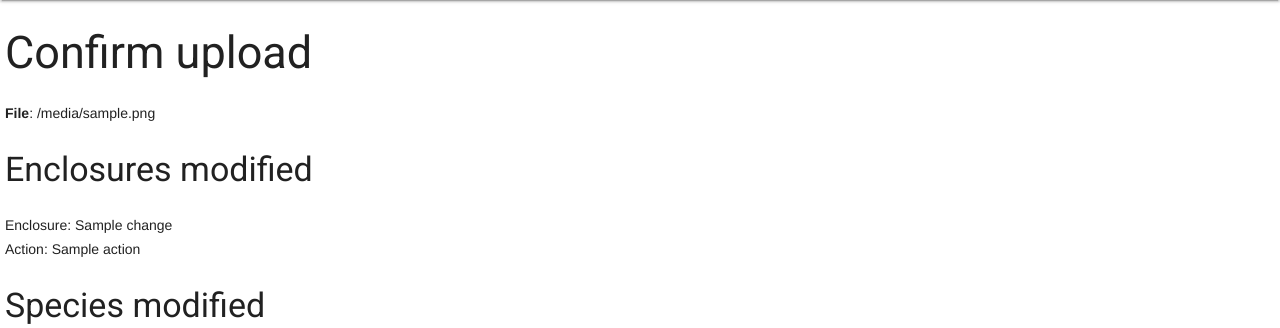
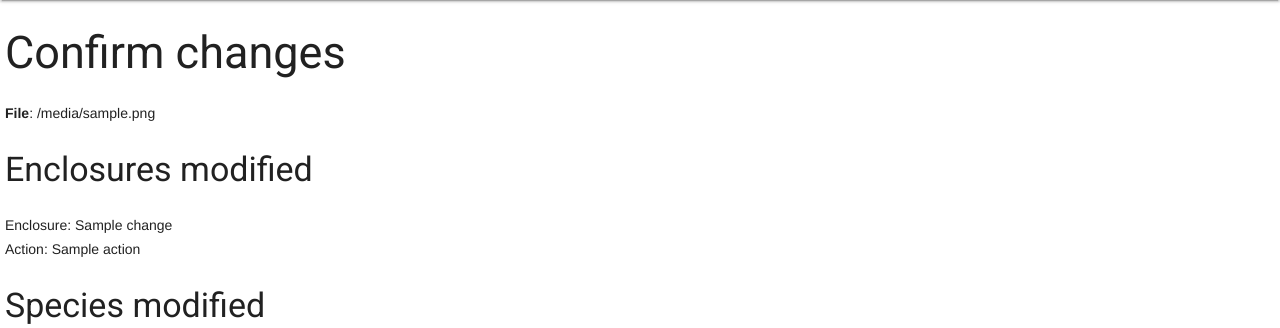
Before and after one commit to falkben/zootable, a Django app: template zootable/zoo_checks/templates/confirm_upload.html in a window 1280 px wide. Shown: the part 64-392 px from the top of the page. Run offline with Django 3.2, Linux system fonts and the light colour scheme; the template is opened without the code that fills it: most values are stand-ins (such as "Sample title", 1, 10 or a date in 2020).

Commit message:
on confirm don't pop session vars for upload data
change name to confirm changes

```diff
--- a/zootable/zoo_checks/templates/confirm_upload.html
+++ b/zootable/zoo_checks/templates/confirm_upload.html
@@ -1,10 +1,10 @@
 {% extends 'base.html' %}
 
-{% block title %}Confirm upload{% endblock %}
+{% block title %}Confirm changes{% endblock %}
 
 {% block content %}
 
-<h2>Confirm upload</h2>
+<h2>Confirm changes</h2>
 
 <p>
 <b>File</b>: {{upload_file}}
--- a/zootable/zoo_checks/views.py
+++ b/zootable/zoo_checks/views.py
@@ -438,14 +438,16 @@ def ingest_form(request):
 
     else:
         form = UploadFileForm()
+        del request.session["changesets"]
+        del request.session["upload_file"]
 
     return render(request, "upload_form.html", {"form": form})
 
 
 @user_passes_test(lambda u: u.is_superuser, redirect_field_name=None)
 def confirm_upload(request):
-    changesets = request.session.pop("changesets")
-    upload_file = request.session.pop("upload_file")
+    changesets = request.session.get("changesets")
+    upload_file = request.session.get("upload_file")
 
     return render(
         request,
```
